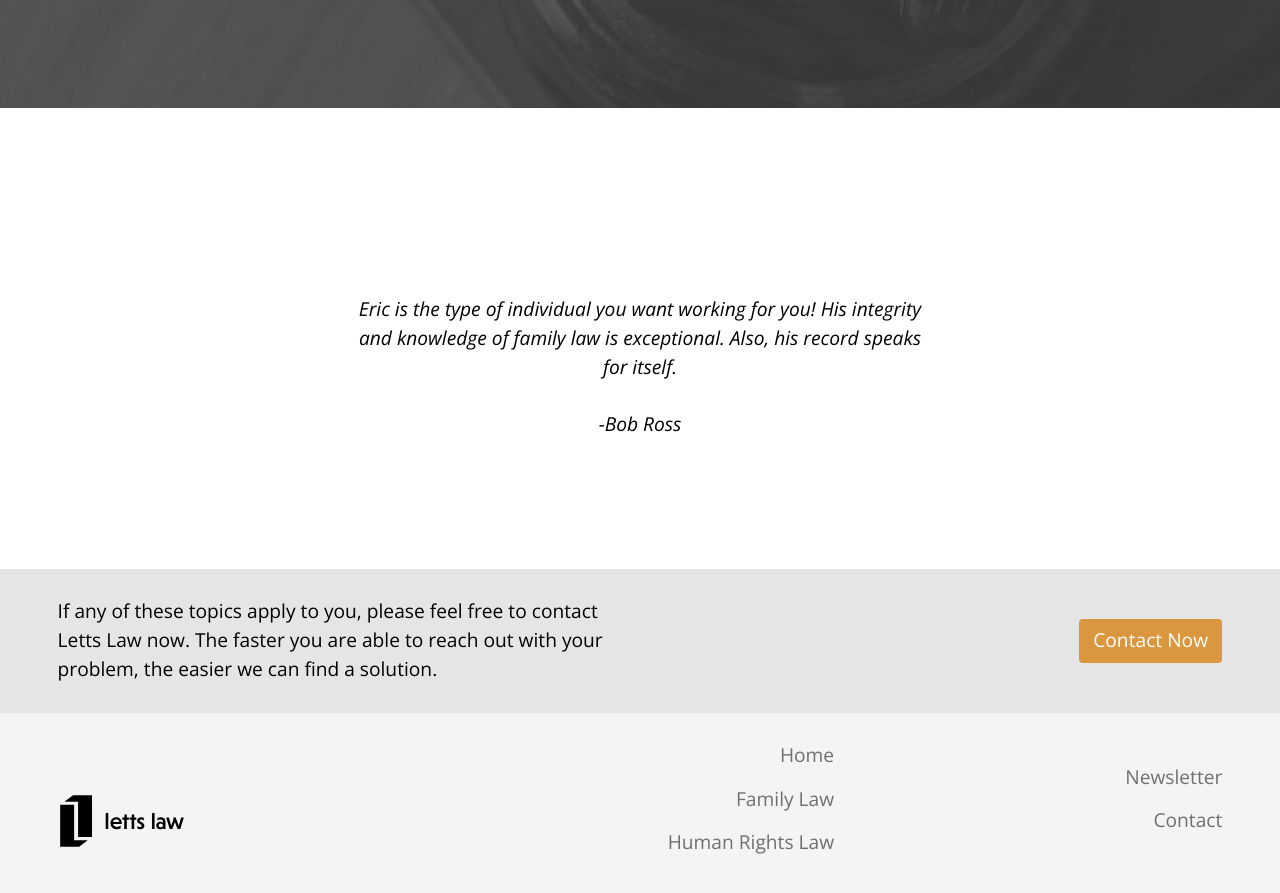
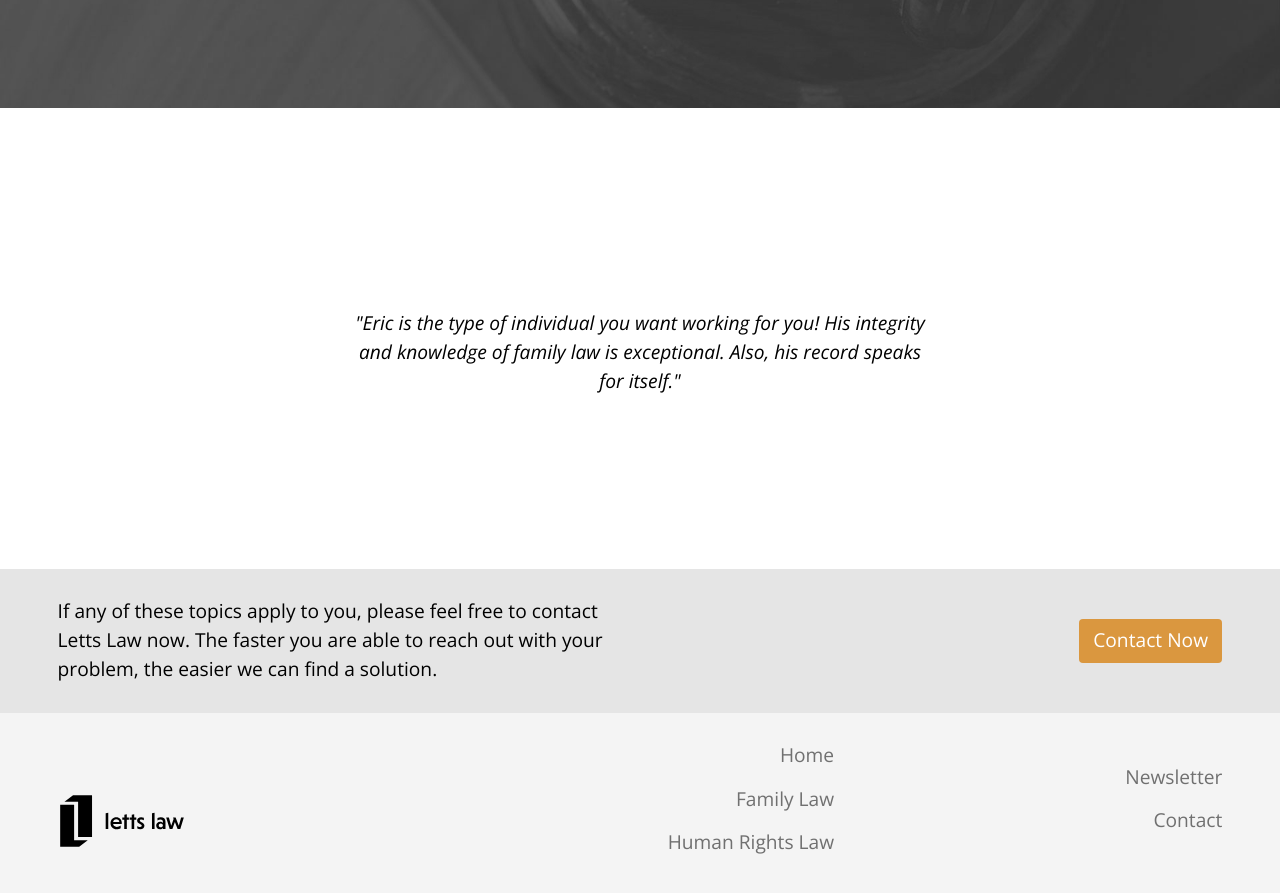
Before and after one commit to Ten-3/letts-law, a Jekyll site: the page built from index.html, in a window 1280 px wide and 900 px high, scrolled down 2128 px. Shown: the top 893 px of the window. Built offline with Jekyll 4.4.1, drawn with Linux system fonts in a browser that asks for light colours.

Commit message:
delete cite

```diff
--- a/family-law.html
+++ b/family-law.html
@@ -57,8 +57,7 @@ layout: default
 
     <div class="wrapper gutter-2 quote-banner embed embed-4by1 relative">
       <blockquote class="text-center absolute pin-c gutter-2 w-1 max-length">
-        <p class="italic">Mr. Letts has remained positive and interactive with us. Very thorough and insightful. Excellent knowledge of family law.</p>
-        <cite class="text-right">-Bob Ross</cite>
+        <p class="italic">"Mr. Letts has remained positive and interactive with us. Very thorough and insightful. Excellent knowledge of family law."</p>
       </blockquote>
     </div>
 
--- a/human-rights.html
+++ b/human-rights.html
@@ -58,8 +58,7 @@ layout: default
 
     <div class="wrapper gutter-2 quote-banner embed embed-4by1 relative">
       <blockquote class="text-center absolute pin-c gutter-2 w-1 max-length">
-        <p class="italic">Eric will go out of his way to help you! I've been blessed to have him as an attorney and he’s changed my family’s life, especially my kids.</p>
-        <cite class="text-right">-Bob Ross</cite>
+        <p class="italic">"Eric will go out of his way to help you! I've been blessed to have him as an attorney and he’s changed my family’s life, especially my kids."</p>
       </blockquote>
     </div>
 
--- a/index.html
+++ b/index.html
@@ -43,8 +43,7 @@ layout: default
 
     <div class="wrapper gutter-2 quote-banner embed embed-4by1 relative">
       <blockquote class="text-center absolute pin-c gutter-2 w-1 max-length">
-        <p class="italic">Eric is the type of individual you want working for you! His integrity and knowledge of family law is exceptional. Also, his record speaks for itself.</p>
-        <cite class="text-right">-Bob Ross</cite>
+        <p class="italic">"Eric is the type of individual you want working for you! His integrity and knowledge of family law is exceptional. Also, his record speaks for itself."</p>
       </blockquote>
     </div>
 
```
